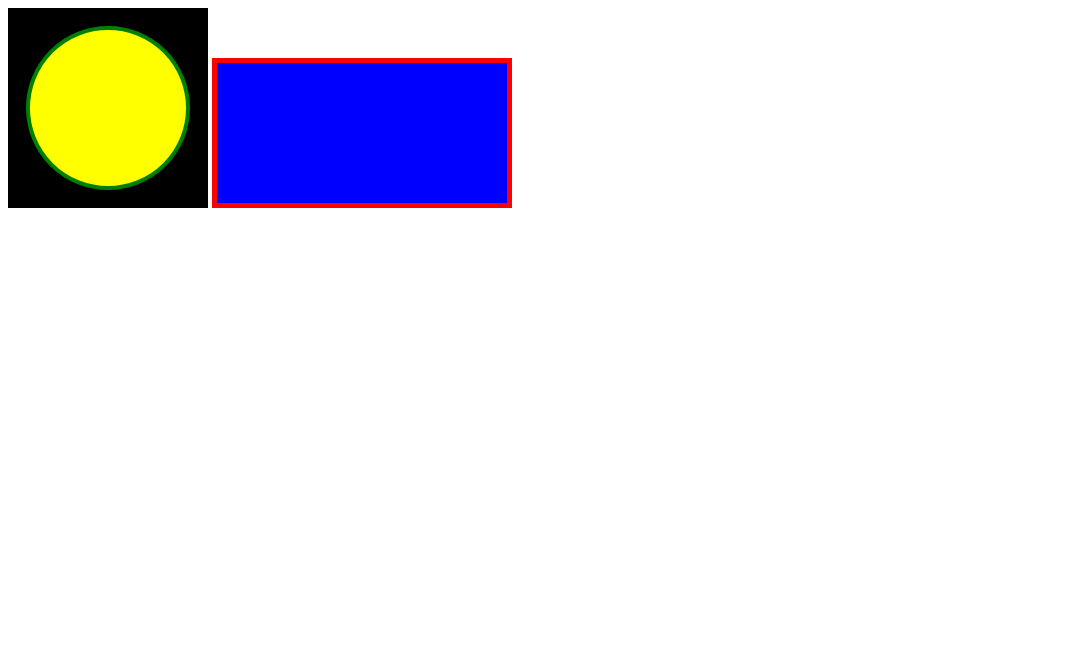
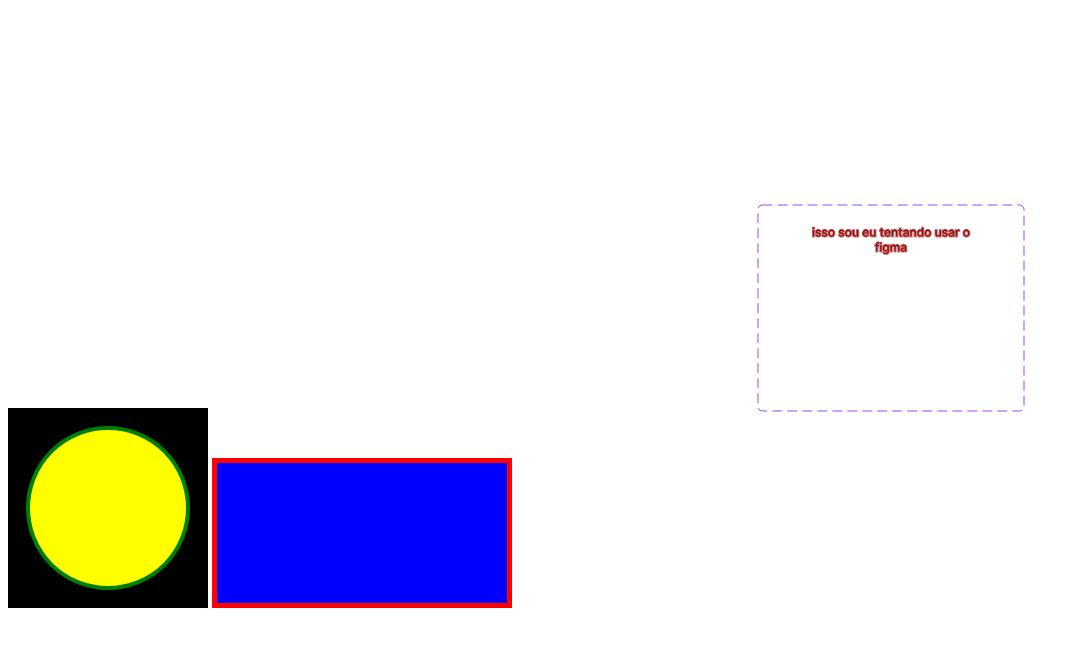
Before and after one commit to pedrohenribessa/Guia-Estelar-de-HTML5, a plain HTML site: page Posso-ver-e-ouvir-o-html/SVG.html in a window 1280 px wide. Shown: the whole page, without its empty margins (0-1080 px from the left). Drawn offline with Linux system fonts and the light colour scheme.

Commit message:
mais um pouco de svg
svg ainda

```diff
--- a/Posso-ver-e-ouvir-o-html/SVG.html
+++ b/Posso-ver-e-ouvir-o-html/SVG.html
@@ -48,5 +48,6 @@
     <!--
         Formas de importar um SVG site figma, tag <img>
     -->
+    <img src="./testedesvg.svg" alt="svg q deu errado">
 </body>
 </html>
```
Also changed, not shown: Posso-ver-e-ouvir-o-html/testedesvg.svg (added).
